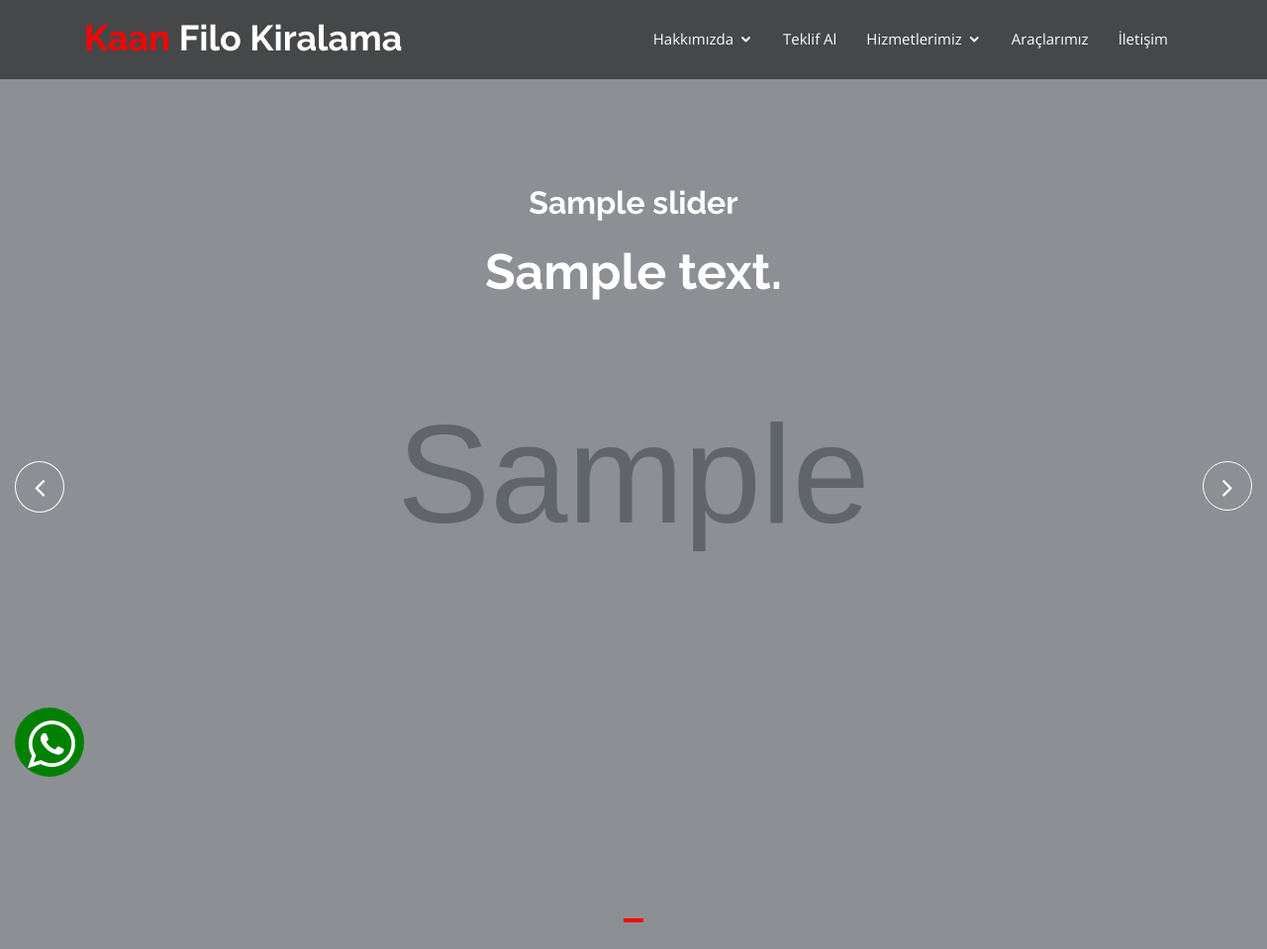
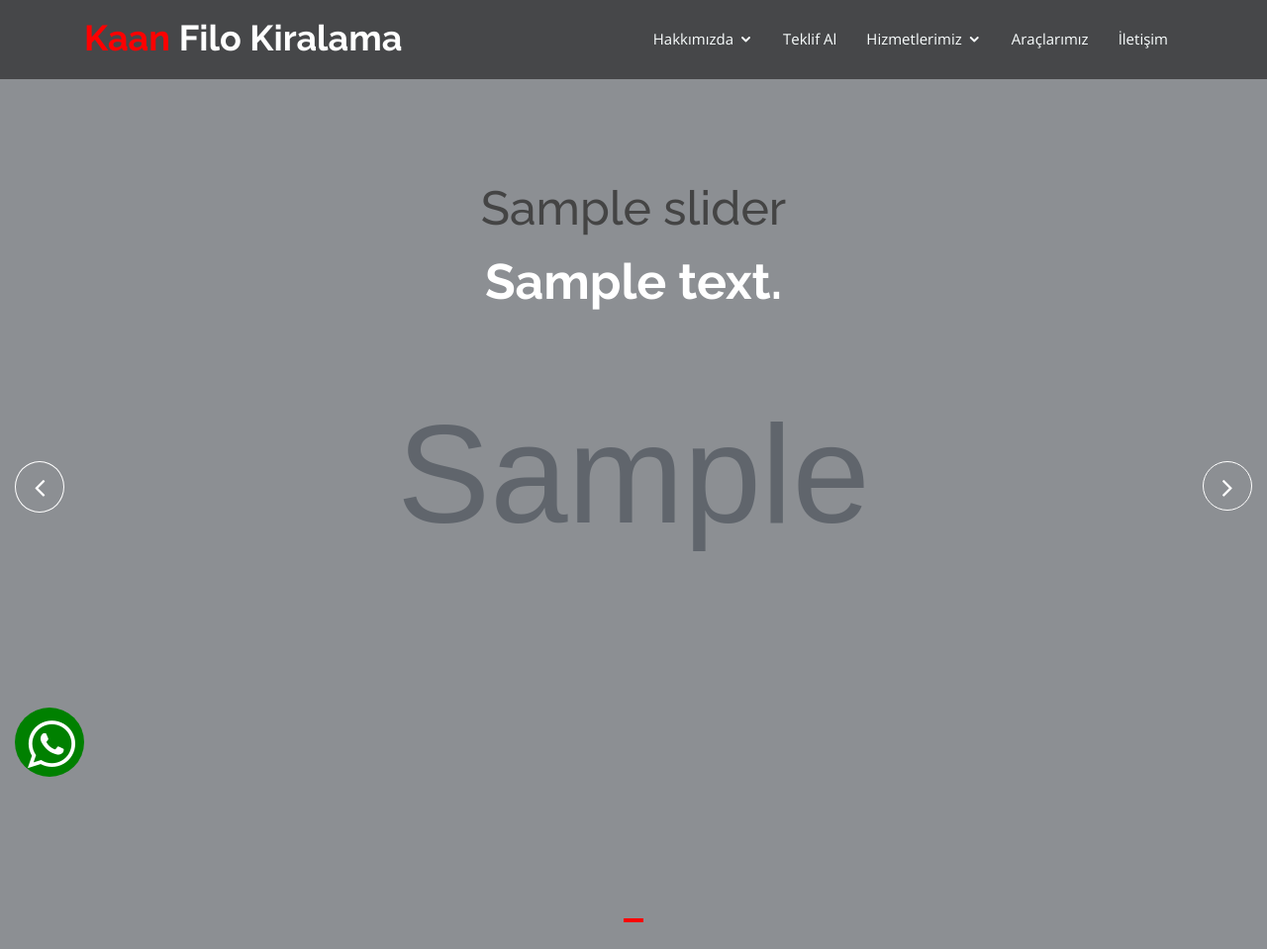
Before and after one commit to kpnemre/Django_KaanFilo, a Django app: page / in a window 1280 px wide. Shown: the top 959 px of the page at 99% size. Run offline with Django 3.2, Linux system fonts and the light colour scheme; tables that the repository leaves empty hold one stand-in row (values such as "Sample post"); grey boxes marked "Sample" are stand-in pictures; data that the repository does not hold is empty; some libraries are stand-ins or nearby versions.

Commit message:
Bug fixed

```diff
--- a/templates/index.html
+++ b/templates/index.html
@@ -28,7 +28,7 @@
               <div class="slider-content">
                 <!-- layer 1 -->
                 <div class="layer-1-1 hidden-xs wow animate__slideInDown animate__animated" data-wow-duration="2s" data-wow-delay=".2s">
-                  <h2 class="title1">{{slider.title}}</h2>
+                  <h1 class="title1">{{slider.title}}</h1>
                 </div>
                 <!-- layer 2 -->
                 <div class="layer-1-2 wow animate__fadeIn animate__animated" data-wow-duration="2s" data-wow-delay=".2s">
```
